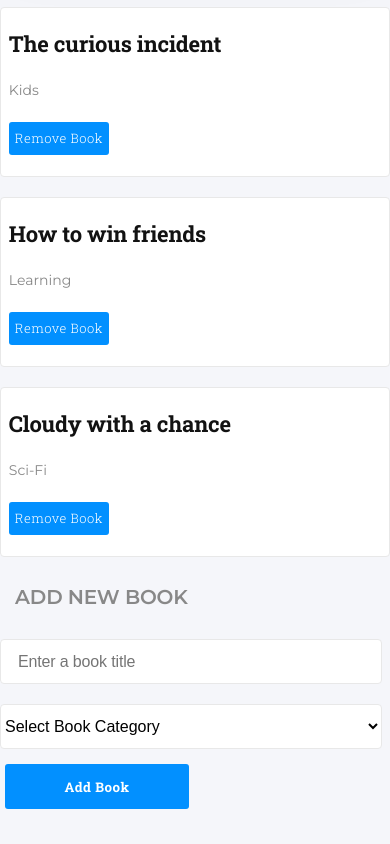
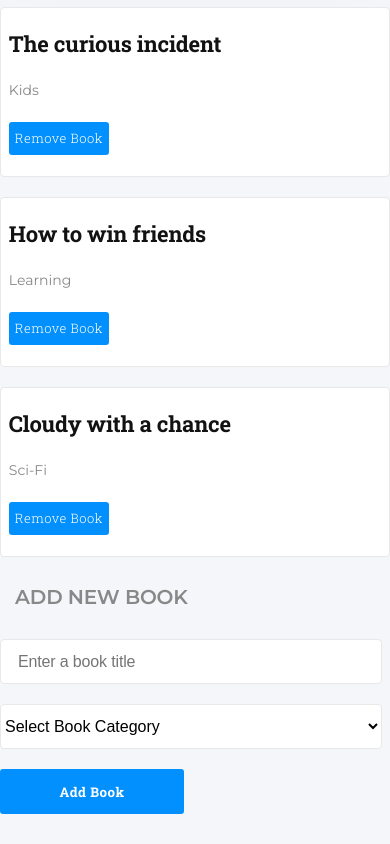
Before and after one commit to abruzy/react-bookstore, a React (Create React App) app: page / in a window 390 px wide. Shown: the part 868-1712 px from the top of the page. Built offline with nearby package versions, Linux system fonts and the light colour scheme.

Commit message:
refactor tablet view

```diff
--- a/src/styles/scss/BooksForm.scss
+++ b/src/styles/scss/BooksForm.scss
@@ -135,5 +135,10 @@ form {
       width: 98%;
       margin-left: 0;
     }
+
+    .submit-button {
+      margin-left: 0;
+      margin-top: 20px;
+    }
   }
 }
```
